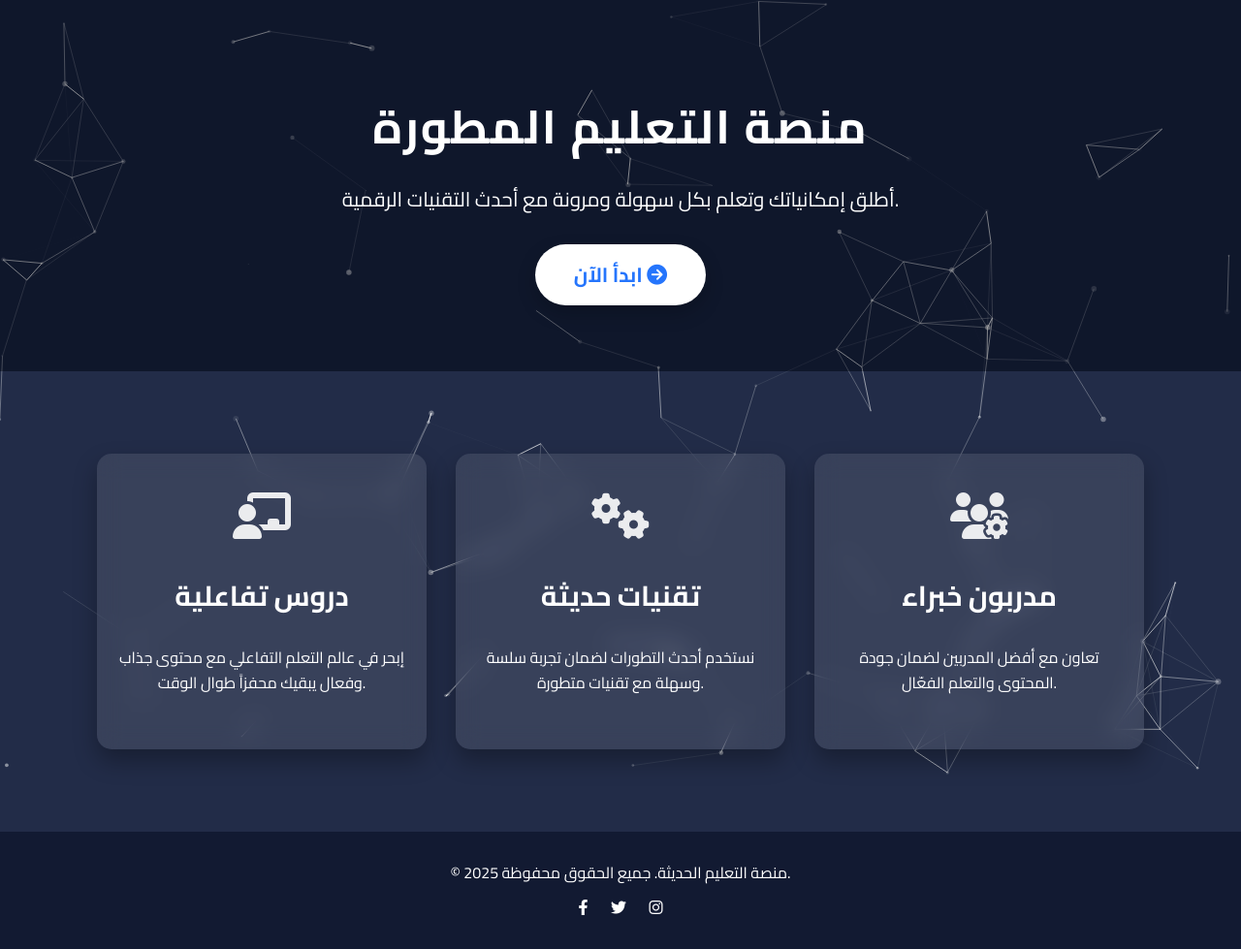
After one commit to osamaalisadeqali/plat_course, a Flask app: page /course in a window 1280 px wide. The commit adds this page. Shown: the whole page at 97% size. Run offline with Flask 3, Linux system fonts and the light colour scheme; a user stored in the database is signed in.

Commit message:
version 2.7

```diff
--- a/app.py
+++ b/app.py
@@ -12,7 +12,6 @@ import httpx
 import jwt
 from flask_testing import TestCase
 import datetime
-import test_app
 app = Flask(__name__)
 app.secret_key = 'Os(int;;);'
 login_manager = LoginManager()
@@ -191,7 +190,7 @@ def stream():
 
             # إرسال البيانات بتنسيق JSON
             yield f"data: {json.dumps({'courses': courses_list}, ensure_ascii=False)}\n\n"
-            time.sleep(5)  # تحديث كل 5 ثوانٍ
+            time.sleep(5)
 
     return Response(generate(), content_type='text/event-stream')
 
@@ -222,8 +221,16 @@ def delete_message(message_id):
     return redirect(url_for('contantgroup'))
 
 @app.route('/admin/index')
+@login_required
 def admin():
     return render_template('admin/index.html')
+
+
+@app.route('/course')
+@login_required
+def course():
+    return render_template('course.html')
+
 
 @app.route('/user/login', methods=['GET', 'POST'])
 def login():
--- /dev/null
+++ b/templates/course.html
@@ -0,0 +1,211 @@
+<!DOCTYPE html>
+<html lang="ar">
+<head>
+<meta charset="UTF-8" />
+<meta name="viewport" content="width=device-width, initial-scale=1.0" />
+<title>منصة التعليم الحديثة</title>
+<!-- الخطوط وأطر التصميم الحديثة -->
+<link href="https://fonts.googleapis.com/css2?family=Cairo:wght@400;700&display=swap" rel="stylesheet" />
+<!-- أيقونات رائعة -->
+<link rel="stylesheet" href="https://cdnjs.cloudflare.com/ajax/libs/font-awesome/6.4.0/css/all.min.css" />
+
+<style>
+  /* إعدادات عامة */
+  body {
+    margin: 0;
+    font-family: 'Cairo', sans-serif;
+    background: #16213e;
+    color: #fff;
+    line-height: 1.6;
+    overflow-x: hidden;
+  }
+
+  /* ترويسة جذابة */
+  header {
+    padding: 60px 20px;
+    text-align: center;
+    background: rgba(0, 0, 0, 0.3);
+    position: relative;
+  }
+
+  header h1 {
+    font-size: 3em;
+    margin-bottom: 20px;
+    letter-spacing: 2px;
+    position: relative;
+    z-index: 2;
+  }
+
+  header p {
+    font-size: 1.3em;
+    max-width: 700px;
+    margin: 0 auto 30px;
+  }
+
+  /* زر مبتكر وجذاب */
+  .cta-btn {
+    display: inline-block;
+    padding: 15px 40px;
+    background-color: #fff;
+    color: #2575fc;
+    font-weight: bold;
+    border-radius: 50px;
+    text-decoration: none;
+    font-size: 1.3em;
+    box-shadow: 0 8px 20px rgba(0, 0, 0, 0.2);
+    transition: all 0.3s ease;
+    position: relative;
+    overflow: hidden;
+  }
+
+  .cta-btn:hover {
+    background-color: rgb(226, 209, 209);
+    color: #6a11cb;
+    transform: translateY(-3px);
+  }
+
+
+  section.features {
+    display: flex;
+    flex-wrap: wrap;
+    justify-content: center;
+    padding: 70px 20px;
+    background-color: rgba(255, 255, 255, 0.05);
+    position: relative;
+  }
+
+  .feature-box {
+    background: rgba(255, 255, 255, 0.1);
+    border-radius: 15px;
+    padding: 40px 20px;
+    margin: 15px;
+    width: 300px;
+    backdrop-filter: blur(12px);
+    box-shadow: 0 12px 25px rgba(0, 0, 0, 0.3);
+    text-align: center;
+    transition: transform 0.3s, box-shadow 0.3s;
+  }
+
+  .feature-box:hover {
+    transform: translateY(-10px);
+    box-shadow: 0 20px 35px rgba(0, 0, 0, 0.4);
+  }
+
+  .feature-box h3 {
+    margin-top: 20px;
+    font-size: 1.8em;
+    position: relative;
+  }
+
+  /* أيقونة داخل المميزات */
+  .feature-icon {
+    font-size: 3em;
+    margin-bottom: 15px;
+    color: #fff;
+    opacity: 0.9;
+    transition: color 0.3s, transform 0.3s;
+  }
+
+  .feature-box:hover .feature-icon {
+    color: #e130f8;
+    transform: scale(1.2);
+  }
+
+  /* التذييل بألوان هادية */
+  footer {
+    padding: 30px 20px;
+    text-align: center;
+    background: rgba(0, 0, 0, 0.2);
+    font-size: 1em;
+    position: relative;
+  }
+
+  /* أنيميشن حركات */
+  @keyframes fadeInUp {
+    from { opacity: 0; transform: translateY(20px); }
+    to { opacity: 1; transform: translateY(0); }
+  }
+
+  .animated-text {
+    display: inline-block;
+    animation: fadeInUp 1s ease-out both;
+  }
+
+  #particles-js {
+    position: absolute;
+    top: 0; left: 0;
+    width: 100%; height: 100%;
+    z-index: 0;
+  }
+</style>
+</head>
+<body>
+
+<!-- مؤثرات بكسل أو جزيئات جميلة -->
+<div id="particles-js"></div>
+
+<!-- رأس الصفحة -->
+<header>
+  <h1><span class="animated-text">منصة التعليم المطورة</span></h1>
+  <p>أطلق إمكانياتك وتعلم بكل سهولة ومرونة مع أحدث التقنيات الرقمية.</p>
+  <a href="/user/register" class="cta-btn">ابدأ الآن <i class="fas fa-arrow-circle-right"></i></a>
+</header>
+
+<!-- مميزات المنصة -->
+<section class="features">
+  <div class="feature-box">
+    <i class="fas fa-chalkboard-teacher feature-icon"></i>
+    <h3>دروس تفاعلية</h3>
+    <p>إبحر في عالم التعلم التفاعلي مع محتوى جذاب وفعال يبقيك محفزاً طوال الوقت.</p>
+  </div>
+  <div class="feature-box">
+    <i class="fas fa-cogs feature-icon"></i>
+    <h3>تقنيات حديثة</h3>
+    <p>نستخدم أحدث التطورات لضمان تجربة سلسة وسهلة مع تقنيات متطورة.</p>
+  </div>
+  <div class="feature-box">
+    <i class="fas fa-users-cog feature-icon"></i>
+    <h3>مدربون خبراء</h3>
+    <p>تعاون مع أفضل المدربين لضمان جودة المحتوى والتعلم الفعّال.</p>
+  </div>
+</section>
+
+<!-- تذييل الصفحة -->
+<footer>
+  &copy; 2025 منصة التعليم الحديثة. جميع الحقوق محفوظة.
+  <div style="margin-top:10px;">
+    <a href="#" style="color:#fff; margin:0 10px;"><i class="fab fa-facebook-f"></i></a>
+    <a href="#" style="color:#fff; margin:0 10px;"><i class="fab fa-twitter"></i></a>
+    <a href="#" style="color:#fff; margin:0 10px;"><i class="fab fa-instagram"></i></a>
+  </div>
+</footer>
+
+<!-- مكتبة الجزيئات -->
+<script src="https://cdn.jsdelivr.net/particles.js/2.0.0/particles.min.js"></script>
+<script>
+  particlesJS("particles-js", {
+    "particles": {
+      "number": { "value": 80, "density": { "enable": true, "value_area": 700 } },
+      "color": { "value": "#ffffff" },
+      "shape": { "type": "circle" },
+      "opacity": { "value": 0.5, "random": true },
+      "size": { "value": 3, "random": true },
+      "move": { "enable": true, "speed": 2, "direction": "none", "out_mode": "out" }
+    },
+    "interactivity": {
+      "detect_on": "canvas",
+      "events": {
+        "onhover": { "enable": true, "mode": "repulse" },
+        "onclick": { "enable": true, "mode": "push" }
+      },
+      "modes": {
+        "repulse": { "distance": 100, "duration": 0.4 },
+        "push": { "particles_nb": 4 }
+      }
+    },
+    "retina_detect": true
+  });
+</script>
+
+</body>
+</html>
--- a/templates/user/login.html
+++ b/templates/user/login.html
@@ -14,7 +14,7 @@
             display: flex;
             justify-content: center;
             align-items: center;
-            background-color: #3a3f47;
+            background-color: #16213e;
             overflow: hidden;
             position: relative;
         }
@@ -113,7 +113,7 @@
         }
         .btn:hover{
 font-size: 17px;
-background: linear-gradient(270deg, rgba(30, 101, 207, 0.9), rgba(240, 17, 17, 0.5));
+ background: linear-gradient(270deg, rgba(123, 159, 212, 0.9), rgba(216, 143, 143, 0.5));
 color: white;
 animation: slide 1s linear infinite;
         }
--- a/templates/user/login_pass.html
+++ b/templates/user/login_pass.html
@@ -14,7 +14,7 @@
             display: flex;
             justify-content: center;
             align-items: center;
-            background-color: #3a3f47;
+            background-color: #16213e;
             overflow: hidden;
             position: relative;
         }
@@ -91,7 +91,7 @@
         }
         .btn:hover{
 font-size: 17px;
-background: linear-gradient(270deg, rgba(30, 101, 207, 0.9), rgba(240, 17, 17, 0.5));
+ background: linear-gradient(270deg, rgba(123, 159, 212, 0.9), rgba(216, 143, 143, 0.5));
 color: white;
 animation: slide 1s linear infinite;
         }
--- a/templates/user/register.html
+++ b/templates/user/register.html
@@ -14,7 +14,7 @@
             display: flex;
             justify-content: center;
             align-items: center;
-            background-color: #3a3f47;
+            background-color:#16213e;
             overflow: hidden;
             position: relative;
         }
@@ -96,7 +96,7 @@
 
         .btn:hover {
             font-size: 17px;
-            background: linear-gradient(270deg, rgba(30, 101, 207, 0.9), rgba(240, 17, 17, 0.5));
+            background: linear-gradient(270deg, rgba(123, 159, 212, 0.9), rgba(216, 143, 143, 0.5));
             color: white;
             animation: slide 1s linear infinite;
         }
```
Also changed, not shown: templates/course_detail.html (+1 -11 lines), users.db, 1 other file.
